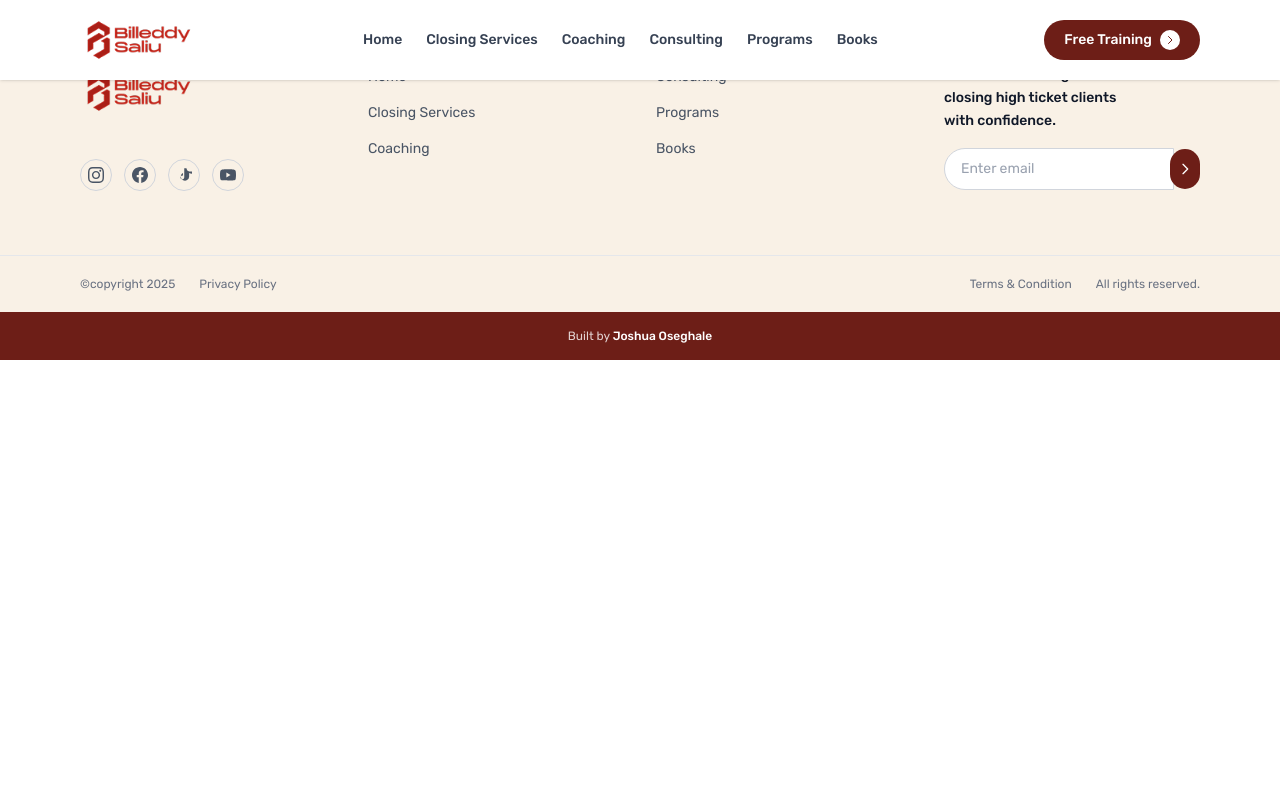
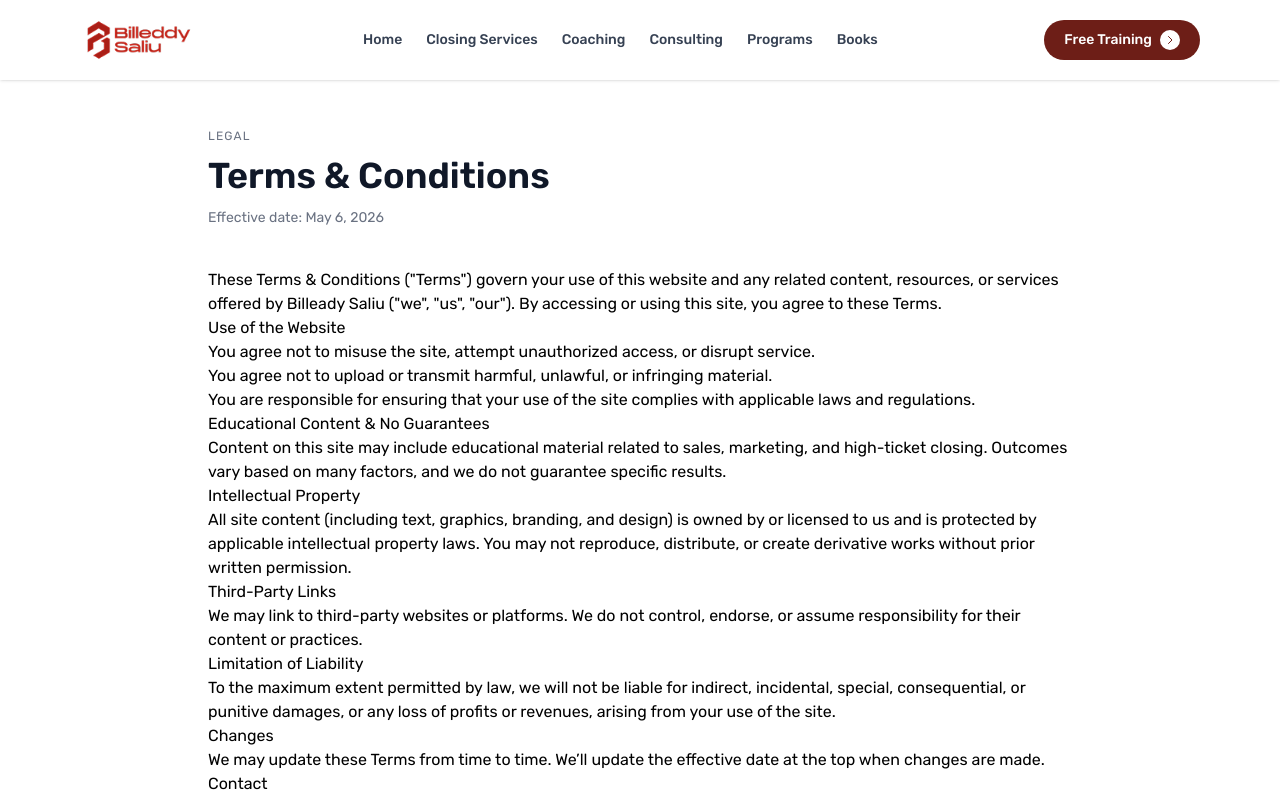
Before and after one commit to JentleJoe/billeady, a React (Vite) app: page /terms in a window 1280 px wide. Shown: the top 799 px of the page. Built offline with nearby package versions, Linux system fonts and the light colour scheme.

Commit message:
created legal pages

```diff
--- a/src/App.jsx
+++ b/src/App.jsx
@@ -9,6 +9,8 @@ import Consulting from './pages/Consulting'
 import Programs from './pages/Programs'
 import Book from './pages/Book'
 import Contact from './pages/Contact'
+import PrivacyPolicy from './pages/PrivacyPolicy'
+import Terms from './pages/Terms'
 
 function App() {
   return (
@@ -23,6 +25,8 @@ function App() {
         <Route path="/programs" element={<Programs />} />
         <Route path="/books" element={<Book />} />
         <Route path="/contact" element={<Contact />} />
+        <Route path="/privacy-policy" element={<PrivacyPolicy />} />
+        <Route path="/terms" element={<Terms />} />
       </Routes>
       <Footer />
     </div>
--- a/src/components/Footer.jsx
+++ b/src/components/Footer.jsx
@@ -138,40 +138,39 @@ const Footer = () => {
         </div>
       </div>
 
-      {/* Bottom Bar */}
-      <div className="border-t border-gray-200">
-        <div className="max-w-7xl mx-auto px-6 md:px-12 lg:px-20 py-5">
-          <div className="flex flex-col md:flex-row items-center justify-between gap-4 text-xs text-gray-500">
-            <div className="flex items-center gap-6">
+      {/* Bottom Bar (Copyright + Policies + Credit) */}
+      <div className="bg-brand-primary border-t border-white/10">
+        <div className="max-w-7xl mx-auto px-6 md:px-12 lg:px-20 py-4">
+          <div className="flex flex-col md:flex-row md:items-center md:justify-between gap-3 text-xs text-white/80">
+            <div className="flex flex-wrap items-center justify-center md:justify-start gap-x-6 gap-y-2">
               <span>©copyright 2025</span>
-              <a href="#" className="hover:text-brand-primary transition-colors duration-300 relative after:content-[''] after:absolute after:left-0 after:bottom-0 after:w-0 after:h-px after:bg-brand-primary after:transition-all after:duration-300 hover:after:w-full">
+              <Link
+                to="/privacy-policy"
+                className="hover:text-white transition-colors duration-300 relative after:content-[''] after:absolute after:left-0 after:bottom-0 after:w-0 after:h-px after:bg-white/80 after:transition-all after:duration-300 hover:after:w-full"
+              >
                 Privacy Policy
-              </a>
-            </div>
-            <div className="flex items-center gap-6">
-              <a href="#" className="hover:text-brand-primary transition-colors duration-300 relative after:content-[''] after:absolute after:left-0 after:bottom-0 after:w-0 after:h-px after:bg-brand-primary after:transition-all after:duration-300 hover:after:w-full">
-                Terms & Condition
-              </a>
+              </Link>
+              <Link
+                to="/terms"
+                className="hover:text-white transition-colors duration-300 relative after:content-[''] after:absolute after:left-0 after:bottom-0 after:w-0 after:h-px after:bg-white/80 after:transition-all after:duration-300 hover:after:w-full"
+              >
+                Terms & Conditions
+              </Link>
               <span>All rights reserved.</span>
             </div>
-          </div>
-        </div>
-      </div>
 
-      {/* Developer Credit */}
-      <div className="bg-brand-primary">
-        <div className="max-w-7xl mx-auto px-6 md:px-12 lg:px-20 py-4">
-          <p className="text-center text-xs text-white/80">
+            <p className="text-center md:text-right">
               Built by{' '}
               <a
                 href="https://joshuaoseghale.com/"
                 target="_blank"
                 rel="noopener noreferrer"
-              className="font-medium hover:underline text-white hover:text-white/90 transition-colors duration-300"
+                className="font-medium text-white hover:underline hover:text-white transition-colors duration-300"
               >
                 Joshua Oseghale
               </a>
             </p>
+          </div>
         </div>
       </div>
     </footer>
--- /dev/null
+++ b/src/pages/PrivacyPolicy.jsx
@@ -0,0 +1,95 @@
+import { Link } from 'react-router-dom'
+
+const PrivacyPolicy = () => {
+  const effectiveDate = 'May 6, 2026'
+
+  return (
+    <main className="w-full bg-white">
+      <section className="max-w-5xl mx-auto px-6 md:px-12 lg:px-20 pt-28 md:pt-32 pb-16">
+        <div className="mb-10">
+          <p className="text-xs uppercase tracking-widest text-gray-500 mb-3">Legal</p>
+          <h1 className="text-3xl md:text-4xl font-semibold text-gray-900">Privacy Policy</h1>
+          <p className="text-sm text-gray-500 mt-3">Effective date: {effectiveDate}</p>
+        </div>
+
+        <div className="prose prose-gray max-w-none">
+          <p>
+            This Privacy Policy explains how Billeady Saliu ("we", "us", "our") collects, uses, and
+            protects information when you visit this website or contact us.
+          </p>
+
+          <h2>Information We Collect</h2>
+          <ul>
+            <li>
+              <strong>Information you provide:</strong> such as your name, email address, and any details
+              you submit via forms or messages.
+            </li>
+            <li>
+              <strong>Usage information:</strong> basic data about how you use the site (e.g., pages
+              viewed, approximate location, device/browser type) collected through standard analytics or
+              server logs.
+            </li>
+          </ul>
+
+          <h2>How We Use Your Information</h2>
+          <ul>
+            <li>To respond to inquiries and provide requested information.</li>
+            <li>To improve site performance, content, and user experience.</li>
+            <li>To prevent fraud, abuse, and security issues.</li>
+            <li>To send updates you requested (where applicable), with an option to unsubscribe.</li>
+          </ul>
+
+          <h2>Cookies & Similar Technologies</h2>
+          <p>
+            We may use cookies or similar technologies to keep the site working properly and to
+            understand how visitors interact with our content. You can control cookies through your
+            browser settings.
+          </p>
+
+          <h2>Sharing of Information</h2>
+          <p>
+            We do not sell your personal information. We may share information with trusted service
+            providers who help us operate the site (e.g., hosting, analytics), only as necessary and
+            subject to appropriate safeguards.
+          </p>
+
+          <h2>Data Retention</h2>
+          <p>
+            We retain personal information only for as long as needed to fulfill the purposes described
+            in this policy, comply with legal obligations, resolve disputes, and enforce agreements.
+          </p>
+
+          <h2>Security</h2>
+          <p>
+            We take reasonable measures to protect your information. However, no method of
+            transmission or storage is completely secure.
+          </p>
+
+          <h2>Third-Party Links</h2>
+          <p>
+            This site may link to third-party platforms (e.g., social media). We are not responsible for
+            their privacy practices. Please review their policies.
+          </p>
+
+          <h2>Changes to This Policy</h2>
+          <p>
+            We may update this Privacy Policy from time to time. We’ll update the effective date at the
+            top when changes are made.
+          </p>
+
+          <h2>Contact</h2>
+          <p>
+            For privacy questions, contact us via the <Link to="/contact">Contact</Link> page.
+          </p>
+
+          <p className="text-sm text-gray-500">
+            This page is provided for general informational purposes and does not constitute legal
+            advice.
+          </p>
+        </div>
+      </section>
+    </main>
+  )
+}
+
+export default PrivacyPolicy
--- /dev/null
+++ b/src/pages/Terms.jsx
@@ -0,0 +1,80 @@
+import { Link } from 'react-router-dom'
+
+const Terms = () => {
+  const effectiveDate = 'May 6, 2026'
+
+  return (
+    <main className="w-full bg-white">
+      <section className="max-w-5xl mx-auto px-6 md:px-12 lg:px-20 pt-28 md:pt-32 pb-16">
+        <div className="mb-10">
+          <p className="text-xs uppercase tracking-widest text-gray-500 mb-3">Legal</p>
+          <h1 className="text-3xl md:text-4xl font-semibold text-gray-900">Terms & Conditions</h1>
+          <p className="text-sm text-gray-500 mt-3">Effective date: {effectiveDate}</p>
+        </div>
+
+        <div className="prose prose-gray max-w-none">
+          <p>
+            These Terms & Conditions ("Terms") govern your use of this website and any related
+            content, resources, or services offered by Billeady Saliu ("we", "us", "our"). By accessing
+            or using this site, you agree to these Terms.
+          </p>
+
+          <h2>Use of the Website</h2>
+          <ul>
+            <li>You agree not to misuse the site, attempt unauthorized access, or disrupt service.</li>
+            <li>You agree not to upload or transmit harmful, unlawful, or infringing material.</li>
+            <li>
+              You are responsible for ensuring that your use of the site complies with applicable laws
+              and regulations.
+            </li>
+          </ul>
+
+          <h2>Educational Content & No Guarantees</h2>
+          <p>
+            Content on this site may include educational material related to sales, marketing, and
+            high-ticket closing. Outcomes vary based on many factors, and we do not guarantee
+            specific results.
+          </p>
+
+          <h2>Intellectual Property</h2>
+          <p>
+            All site content (including text, graphics, branding, and design) is owned by or licensed to
+            us and is protected by applicable intellectual property laws. You may not reproduce,
+            distribute, or create derivative works without prior written permission.
+          </p>
+
+          <h2>Third-Party Links</h2>
+          <p>
+            We may link to third-party websites or platforms. We do not control, endorse, or assume
+            responsibility for their content or practices.
+          </p>
+
+          <h2>Limitation of Liability</h2>
+          <p>
+            To the maximum extent permitted by law, we will not be liable for indirect, incidental,
+            special, consequential, or punitive damages, or any loss of profits or revenues, arising from
+            your use of the site.
+          </p>
+
+          <h2>Changes</h2>
+          <p>
+            We may update these Terms from time to time. We’ll update the effective date at the top
+            when changes are made.
+          </p>
+
+          <h2>Contact</h2>
+          <p>
+            Questions about these Terms? Reach out via the <Link to="/contact">Contact</Link> page.
+          </p>
+
+          <p className="text-sm text-gray-500">
+            This page is provided for general informational purposes and does not constitute legal
+            advice.
+          </p>
+        </div>
+      </section>
+    </main>
+  )
+}
+
+export default Terms
```
Lines whose indentation alone changed are shown as unchanged.
